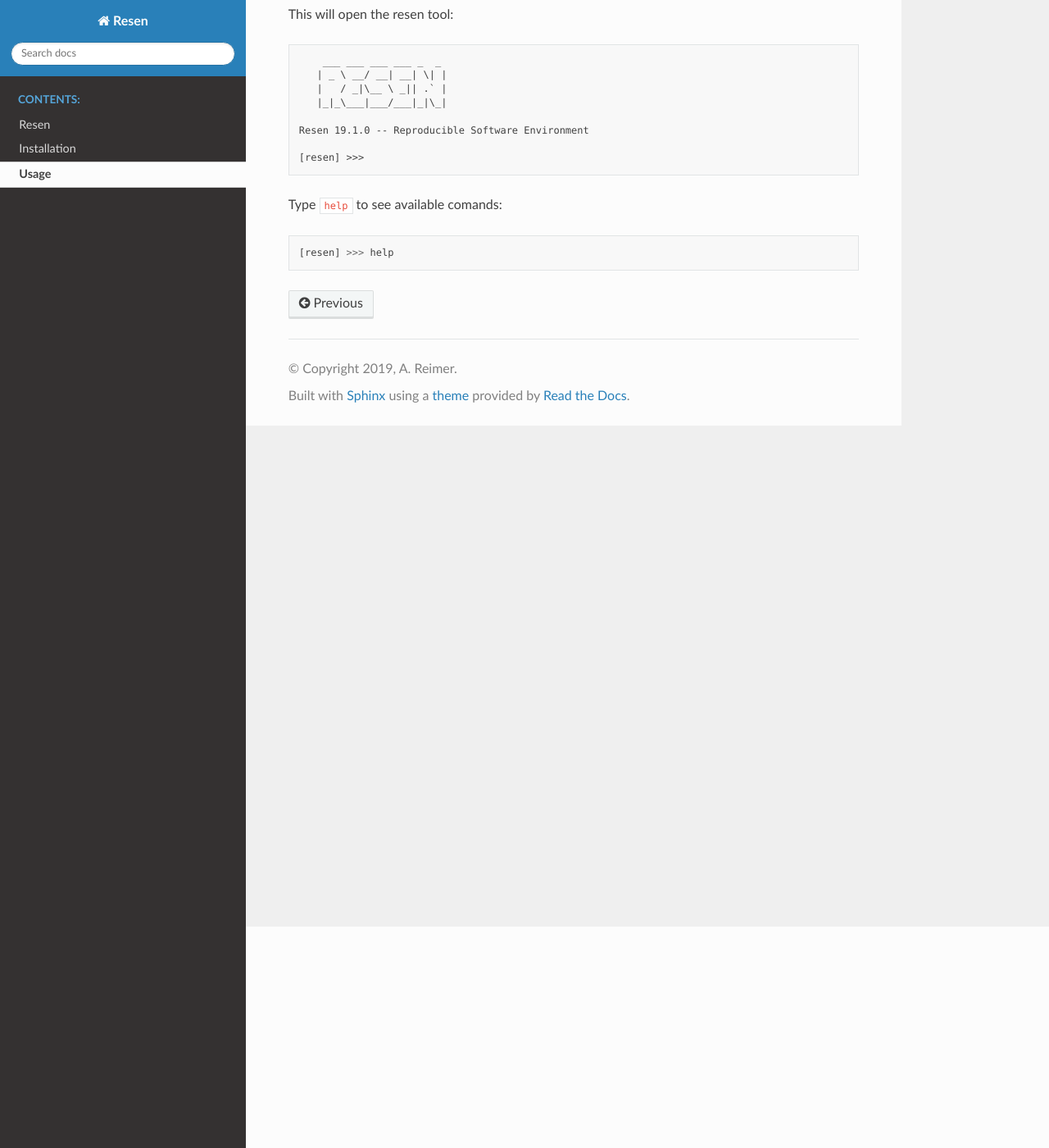
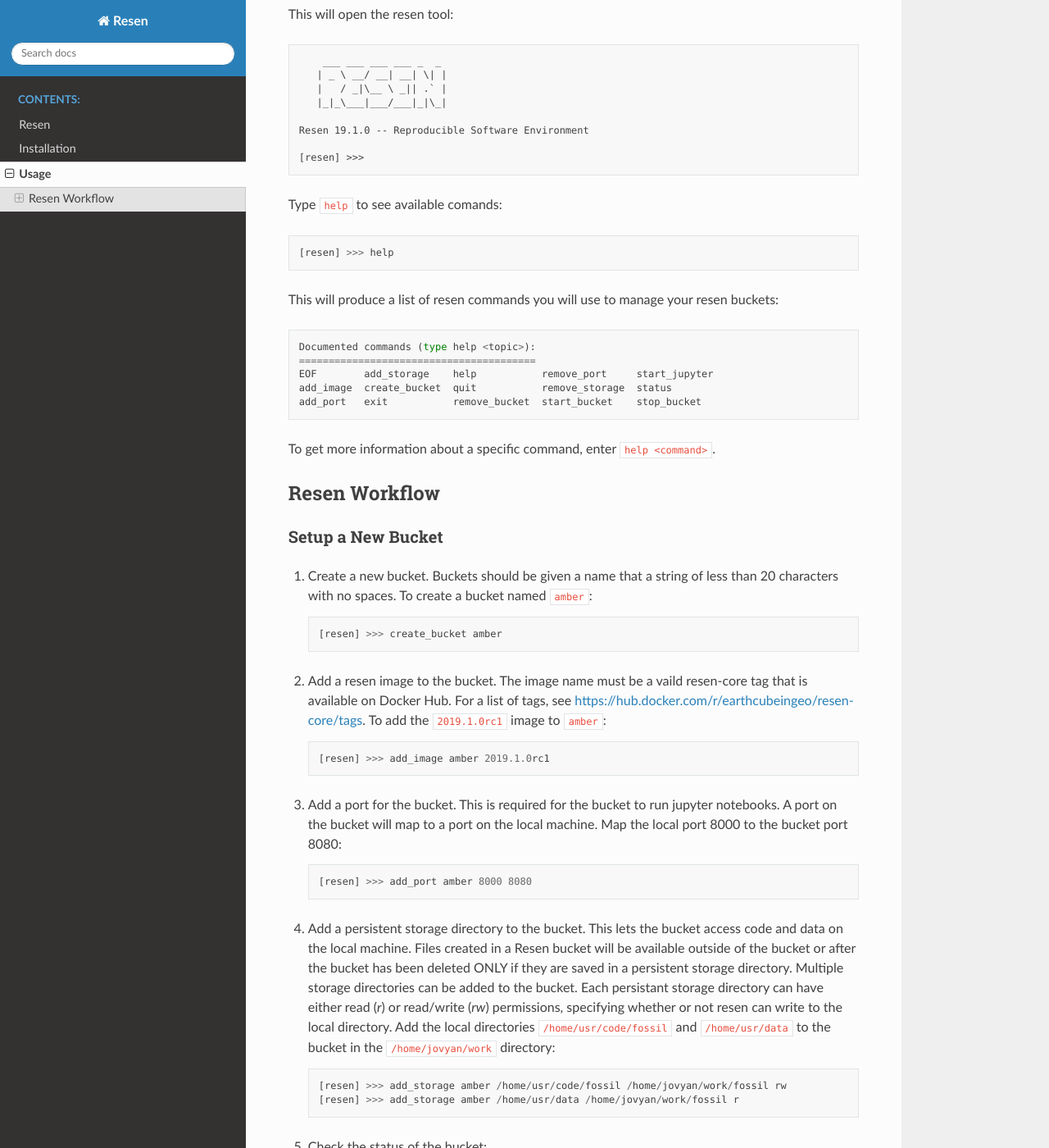
Before and after one commit to EarthCubeInGeo/resen, a Sphinx documentation site: the page built from docs/usage.rst, in a window 1280 px wide and 1400 px high, scrolled down 270 px. Shown: the whole window at 82% size. Built offline with Sphinx 7.4.7 and the Read the Docs theme 2.0.0, drawn with Linux system fonts in a browser that asks for light colours; some of the changed text lies outside the part shown.

Commit message:
Added Resen Workflow to usage instructions.

```diff
--- a/docs/commands.rst
+++ b/docs/commands.rst
@@ -1,6 +1,5 @@
-==============
 Resen Commands
-==============
+**************
 
 .. automodule:: resen
 
--- a/docs/usage.rst
+++ b/docs/usage.rst
@@ -1,5 +1,5 @@
 Usage
-=====
+*****
 
 To use resen, simpy enter ``resen`` at the command line::
 
@@ -19,3 +19,91 @@
 Type ``help`` to see available comands::
 
     [resen] >>> help
+
+This will produce a list of resen commands you will use to manage your resen buckets::
+
+	Documented commands (type help <topic>):
+	========================================
+	EOF        add_storage    help           remove_port     start_jupyter
+	add_image  create_bucket  quit           remove_storage  status
+	add_port   exit           remove_bucket  start_bucket    stop_bucket
+
+To get more information about a specific command, enter ``help <command>``.
+
+Resen Workflow
+==============
+
+Setup a New Bucket
+------------------
+
+1. Create a new bucket.  Buckets should be given a name that a string of less than 20 characters with no spaces.  To create a bucket named ``amber``::
+
+	[resen] >>> create_bucket amber
+
+2. Add a resen image to the bucket.  The image name must be a vaild resen-core tag that is available on Docker Hub.  For a list of tags, see https://hub.docker.com/r/earthcubeingeo/resen-core/tags.  To add the ``2019.1.0rc1`` image to ``amber``::
+
+	[resen] >>> add_image amber 2019.1.0rc1
+
+3. Add a port for the bucket.  This is required for the bucket to run jupyter notebooks.  A port on the bucket will map to a port on the local machine.  Map the local port 8000 to the bucket port 8080::
+
+	[resen] >>> add_port amber 8000 8080
+
+4. Add a persistent storage directory to the bucket.  This lets the bucket access code and data on the local machine.  Files created in a Resen bucket will be available outside of the bucket or after the bucket has been deleted ONLY if they are saved in a persistent storage directory.  Multiple storage directories can be added to the bucket.  Each persistant storage directory can have either read (`r`) or read/write (`rw`) permissions, specifying whether or not resen can write to the local directory.  Add the local directories ``/home/usr/code/fossil`` and ``/home/usr/data`` to the bucket in the ``/home/jovyan/work`` directory::
+
+	[resen] >>> add_storage amber /home/usr/code/fossil /home/jovyan/work/fossil rw
+	[resen] >>> add_storage amber /home/usr/data /home/jovyan/work/fossil r
+
+5. Check the status of the bucket::
+
+	[resen] >>> status amber
+	{'bucket': {'name': 'amber'}, 'docker': {'image': 'docker.io/earthcubeingeo/resen-core:2019.1.0rc1', 'container': None, 'port': [[8000, 8080, True]], 'storage': [['/home/usr/code/fossil', '/home/jovyan/work/fossil', 'rw'], ['/home/usr/data', '/home/jovyan/work/data', 'ro']], 'status': None}}
+
+At this point, the bucket should have a name, an image, at least one port, and at least one storage location.  Status should be ``None``.
+
+Work in a Bucket
+----------------
+1. Check what buckets are availabe with ``status``::
+
+	[resen] >>> status
+	Bucket Name         Docker Image             Status
+	amber               docker.io/earthcubei...  None
+
+Newly created buckets that have not been started will have Status ``None``.
+
+2. Start a newly created bucket or restart a bucket that has been exited::
+
+	[resen] >>> start_bucket amber
+
+The status of ``amber`` should now be ``running``::
+
+	[resen] >>> status
+	Bucket Name         Docker Image             Status
+	amber               docker.io/earthcubei...  running
+
+3. Use the bucket to start a jupyter server.  Make sure to include the local port and the bucket port that forwards to it.  Start a jupyter server in ``amber``::
+
+	[resen] >>> start_jupyter amber 8000 8080
+
+The jupyter server starts in the ``/home/jovyan/work`` directory, which should include the persistent storage directories ``fossil`` and ``data``.
+
+4. Stop the jupyter server by clicking "Quit" on the home page.
+
+5. Stop the bucket::
+
+	[resen] >>> stop_bucket amber
+
+The status of ``amber`` should now be ``exited``::
+
+	[resen] >>> status
+	Bucket Name         Docker Image             Status
+	amber               docker.io/earthcubei...  exited
+
+The bucket will still exist and can be restarted at any time, even after quitting and restarting resen.
+
+Remove a Bucket
+---------------
+Delete a bucket::
+
+	remove_bucket amber
+
+WARNING: This will perminently delete the bucket.  Any work that is not saved in a persistent storage directory will be lost.
```
Also changed, not shown: docs/installation.rst (+4 -5 lines).
